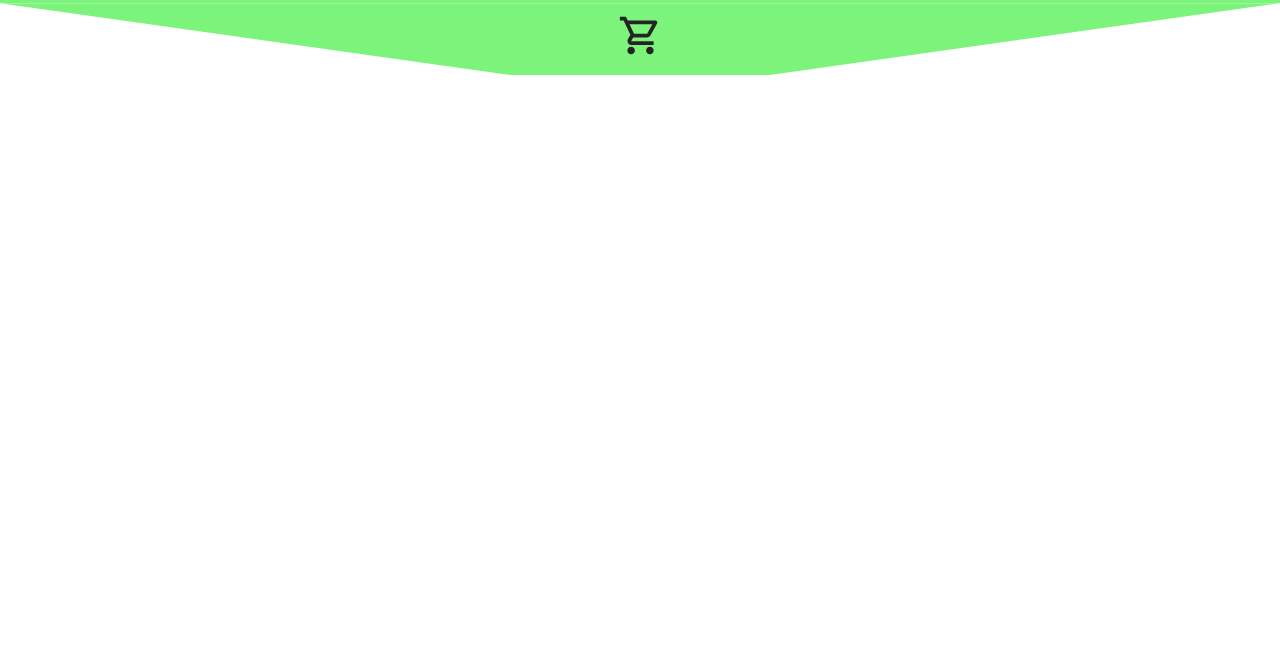
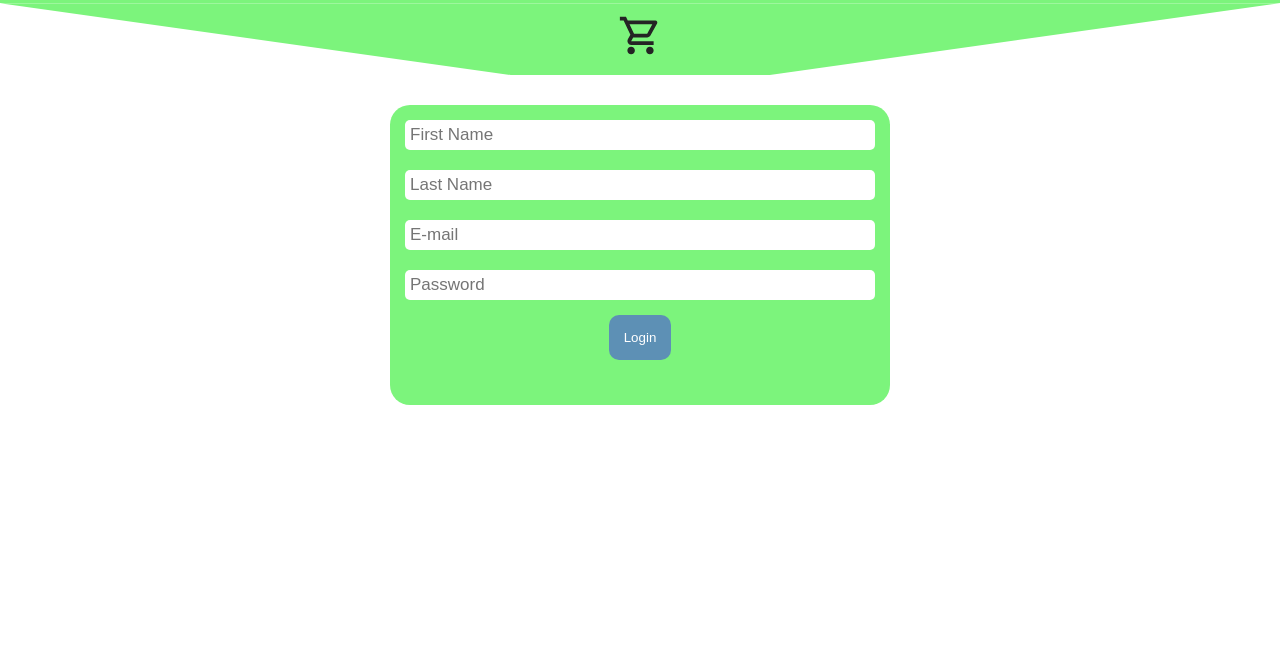
Before and after one commit to bruno08nunes/loja-loja, a plain HTML site: page pages/form-account.html in a window 1280 px wide. Shown: the part 131-800 px from the top of the page. Drawn offline with Linux system fonts and the light colour scheme; files that its build step writes are made by us from their sources; a web font is replaced by a local one.

Commit message:
Página de login

```diff
--- a/pages/form-account.html
+++ b/pages/form-account.html
@@ -30,5 +30,19 @@
             <img src="assets/icons/cart.svg" alt="Carrinho">
         </button>
     </nav>
+
+    <main class="main-login">
+        <div class="login">
+            <div class="div-input-login">
+                <input type="text" class="first-name-login" placeholder="First Name">
+                <input type="text" class="last-name-login" placeholder="Last Name">
+                <input type="text" class="email-login" placeholder="E-mail">
+                <input type="password" class="password-login" placeholder="Password">
+            </div>
+            <div class="div-button-login">
+                <button class="button-login" type="submit">Login</button>
+            </div>
+        </div>
+    </main>
 </body>
 </html>
--- a/style.css
+++ b/style.css
@@ -386,3 +386,48 @@
 .preco-carrinho-total {
     font-size: 1.6em;
 }
+
+.main-login {
+    display: flex;
+    justify-content: center;
+}
+
+.login {
+    margin-top: 30px;
+    width: 500px;
+    border-radius: 20px;
+    border: none;
+    height: 300px;
+    background-color: var(--verde);
+}
+
+.div-input-login {
+    border-radius: 10px;
+    padding: 15px;
+    display: flex;
+    flex-direction: column;
+    gap: 20px;
+    width: 500px;
+    justify-content: center;
+}
+
+input {
+    border: none;
+    border-radius: 5px;
+    font-size: 17px;
+    padding: 5px;
+}
+
+.div-button-login {
+    display: flex;
+    justify-content: center;
+}
+
+.button-login {
+    padding: 15px;
+    background-color: var(--azul);
+    color: white;
+    border: none;
+    border-radius: 10px;
+    cursor: pointer;
+}
```
Also changed, not shown: pages/account.html (+1 -0 lines), script.js (line endings or trailing spaces).
